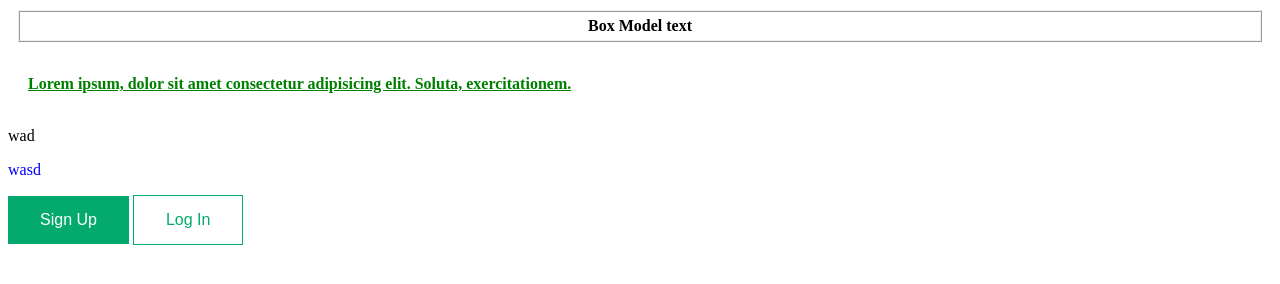
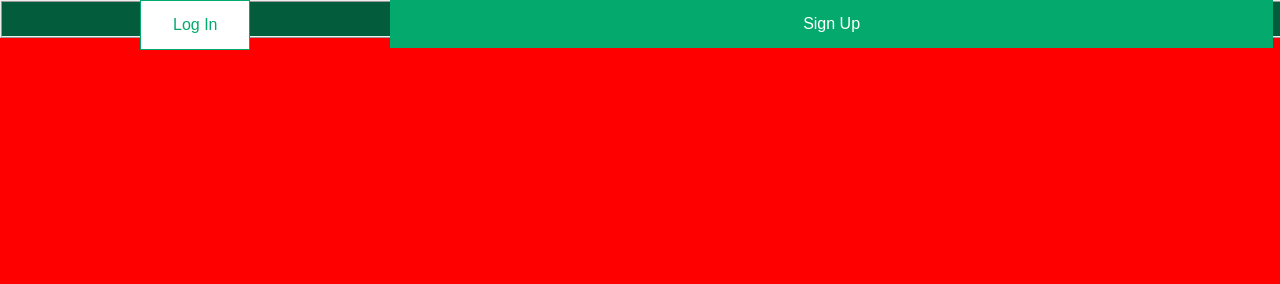
Before and after one commit to MATEW-V/assignment-2, a plain HTML site: page index.html in a window 1280 px wide. Drawn offline with Linux system fonts and the light colour scheme.

Commit message:
added flexbox elements, container / other

```diff
--- a/index.html
+++ b/index.html
@@ -6,30 +6,18 @@
     <meta http-equiv="X-UA-Compatible" content="IE=edge">
     <meta name="viewport" content="width=device-width, initial-scale=1.0">
     <title>assignment 2(title)</title>
-    <style>
-        /* Internal Styling */
-        p {
-            color: blue;
-        }
-    </style>
     <link rel="stylesheet" href="style.css">
 </head>
 
 <body>
-    <!-- Inline Styling -->
-    <div class="box-model">Box Model text</div>
-    <h2 class="test-1">Lorem ipsum, dolor sit amet consectetur adipisicing elit. Soluta, exercitationem.
-    </h2>
-    <!--<p style="color: red;">error molestiae repellat, placeat accusantium voluptatibus iusto, ex voluptas, nisi
-        necessitatibus.
-    </p>-->
-    wad
-    <p>
-        wasd
-    </p>
-
-    <button class="signup-button">Sign Up</button>
-    <button class="login-button">Log In</button>
+    <div class="container">
+        <!-- Inline Styling -->
+        <div class="box-model">bar</div>
+        <button class="signup-button">Sign Up</button>
+        <button class="login-button">Log In</button>
+        <h2 class="test-1">Lorem ipsum, dolor sit amet consectetur adipisicing elit. Soluta, exercitationem.
+        </h2>
+    </div>
 </body>
 
 </html>
--- a/style.css
+++ b/style.css
@@ -1,3 +1,7 @@
+* {
+    margin: 0px;
+    padding: 0px;
+}
 h2 {
     text-decoration: underline;
     color: green;
@@ -9,17 +13,23 @@ h2 {
 }
 
 .box-model {
-    padding: 5px;
+    position:fixed;
+    background-color: #035c3b;
+    color: white;
+    min-width:100%;
+    padding: 8px;
     border-width: 2px;
     border-style: ridge;
-    margin: 10px;
+    margin: 0px;
     text-align: center;
-    font-weight: bold;
 }
 
 .signup-button {
     background-color: #04AA6D;
     /* Green */
+    position: fixed;
+    left: 390px;
+    min-width:69%;
     border: none;
     color: white;
     padding: 15px 32px;
@@ -43,9 +53,12 @@ h2 {
     display: inline-block;
     font-size: 16px;
 }
+
 .login-button {
     background-color: white;
     color: #04AA6D;
+    position: fixed;
+    left: 140px;
     padding: 15px 32px;
     border: #04AA6D;
     border-style: groove;
@@ -54,7 +67,6 @@ h2 {
     text-decoration: none;
     display: inline-block;
     font-size: 16px;
-
 }
 
 .login-button:hover {
@@ -67,5 +79,10 @@ h2 {
     font-size: 16px;
 }
 .container {
-    display: inline-grid;
+    display: flex;
+    flex-flow: wrap;
+    justify-content: left;
+    height:100vh;
+    min-width: 100vh;
+    background-color: red;
 }
```
